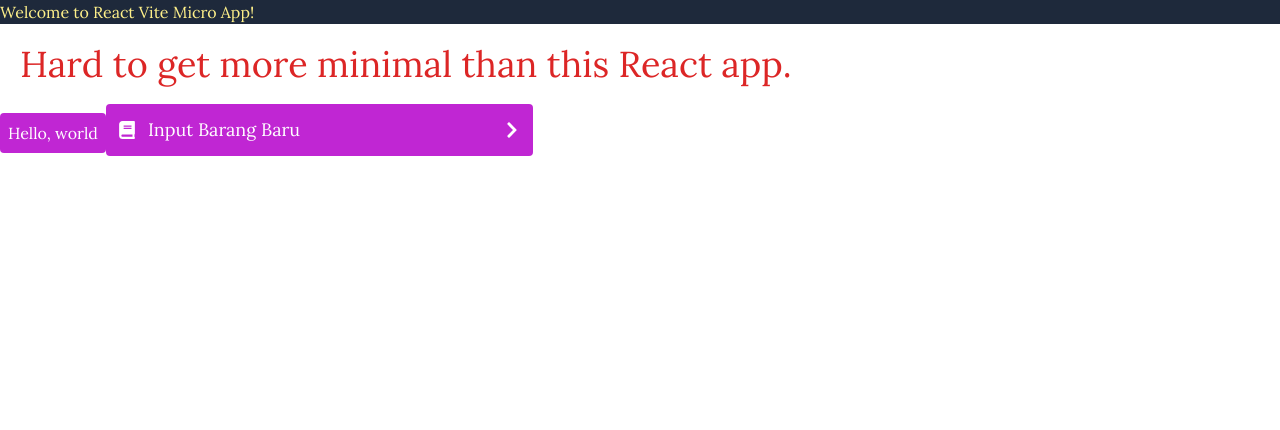
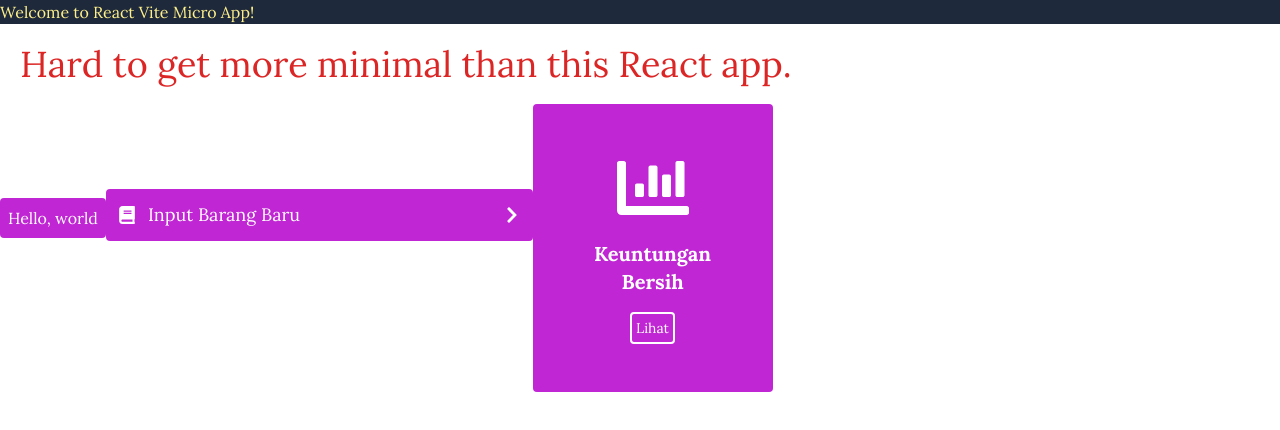
Before and after one commit to alifadwitiyap/online-store-digital-records, a React (Vite) app in the folder client/: page / in a window 1280 px wide. Shown: the top 430 px of the page. Built offline with nearby package versions, Linux system fonts and the light colour scheme; the HTML template or start-up script is replaced by a standard one.

Commit message:
Add CardSelection component

```diff
--- a/client/src/App.jsx
+++ b/client/src/App.jsx
@@ -1,6 +1,7 @@
 import React from 'react';
-import { FaBook } from 'react-icons/fa';
+import { FaBook, FaChartBar } from 'react-icons/fa';
 import Button from './components/Button';
+import CardSelection from './components/CardSelection';
 import MenuSelection from './components/MenuSelection';
 import './index.css';
 
@@ -11,6 +12,7 @@ function App() {
       <p className="test">Hard to get more minimal than this React app.</p>
       <Button>Hello, world</Button>
       <MenuSelection icon={<FaBook />} text="Input Barang Baru" />
+      <CardSelection icon={<FaChartBar />} text="Keuntungan Bersih" />
     </>
   );
 }
--- /dev/null
+++ b/client/src/components/CardSelection.jsx
@@ -0,0 +1,27 @@
+import React from 'react';
+import PropTypes from 'prop-types';
+
+function CardSelection({ icon, text, onClickHandler }) {
+  const className = 'bg-fuchsia-600 p-2 text-white rounded hover:bg-fuchsia-800';
+  return (
+    <button type="button" className={className} onClick={() => onClickHandler()}>
+      <div className="w-56 px-6 py-10 max-w-sm flex flex-col items-center">
+        <div className="text-7xl">{icon}</div>
+        <div className="font-bold py-4 text-xl">{text}</div>
+        <span className="border-2 border-white p-1 text-sm rounded">Lihat</span>
+      </div>
+    </button>
+  );
+}
+
+CardSelection.defaultProps = {
+  onClickHandler: () => {},
+};
+
+CardSelection.propTypes = {
+  icon: PropTypes.element.isRequired,
+  text: PropTypes.string.isRequired,
+  onClickHandler: PropTypes.func,
+};
+
+export default CardSelection;
```
